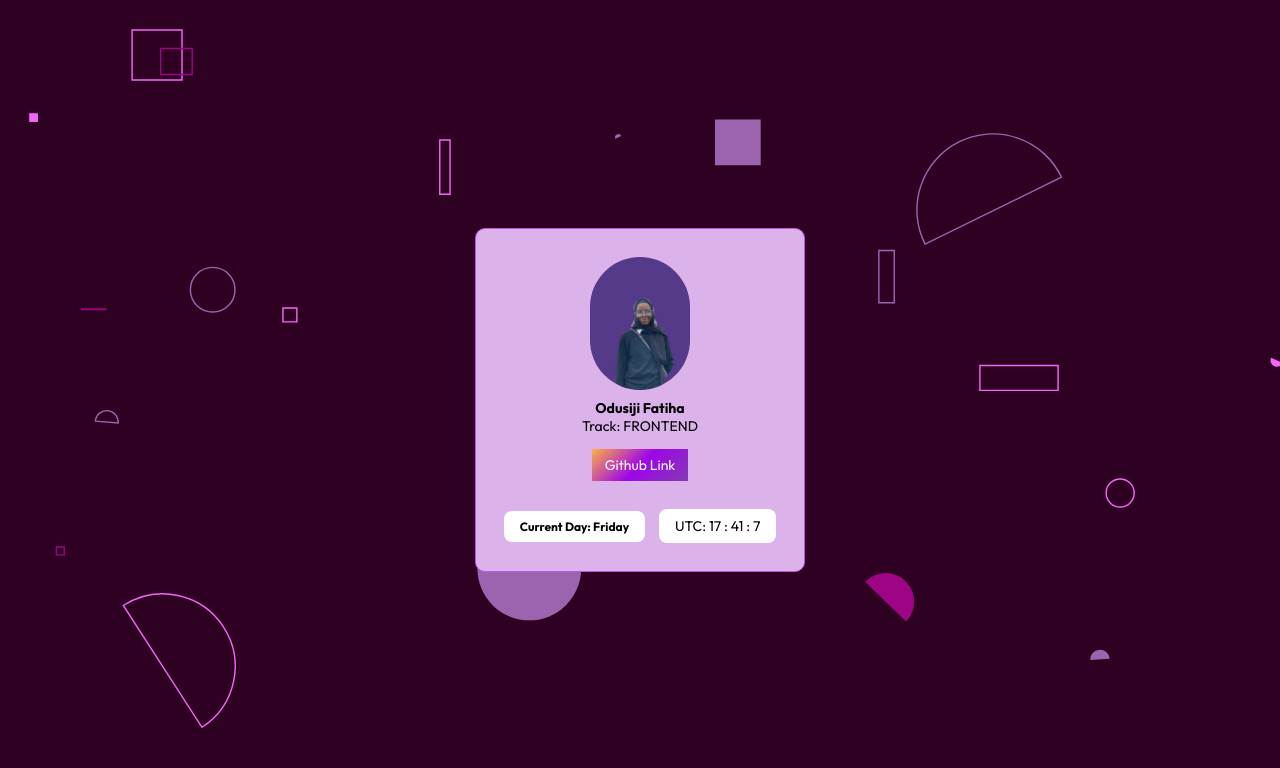
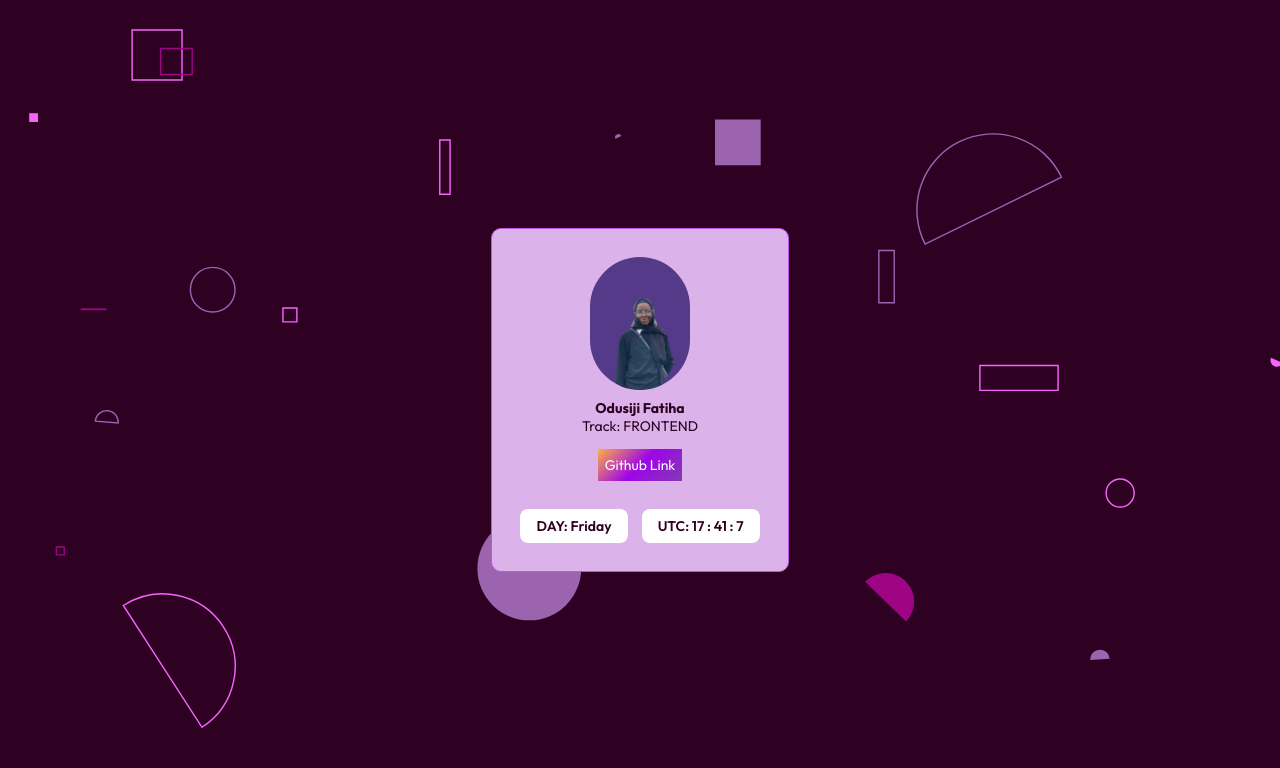
Before and after one commit to Lolodusiji/HNG-first-task, a plain HTML site: page index.html in a window 1280 px wide. Drawn offline with Linux system fonts and the light colour scheme.

Commit message:
date and time js

```diff
--- a/app.js
+++ b/app.js
@@ -33,16 +33,24 @@ const updateClock = () => {
 
 setInterval(updateClock, 1000);
 
-const dayElement = document.querySelector('.Day');
+const dayElement = document.querySelector('.day');
 
 const updateDay = () => {
   const now = new Date();
 
-  const dayOfWeek = now.toLocaleDateString(undefined, { weekday: 'long' });
+  const options = { weekday: 'long' };
+  const dayOfWeek = new Intl.DateTimeFormat('en-US', options).format(now);
 
-  const formattedDay = `
-    <span>Current Day</span>:
-    <span>${dayOfWeek}</span>
-  `;
-  dayElement.innerHTML = formattedDay;
+  dayElement.textContent = dayOfWeek;
 };
+
+// Call the function to initially set the day
+updateDay();
+
+// Update the day every second (optional)
+setInterval(updateDay, 1000);
+
+
+
+//   dayElement.innerHTML = formattedDay;
+// };
--- a/index.html
+++ b/index.html
@@ -19,7 +19,8 @@
 
         <div class="flex">
             <div class="Day">
-                <h4>Current Day: Friday</h4>
+                <!-- <h4>Current Day: Friday</h4> -->
+                <p>DAY: <span class="day"></span></p>
             </div>
          <div class="Time">
             <!-- <h4>UTC: 3:21:10:617</h4> -->
--- a/style.css
+++ b/style.css
@@ -49,10 +49,12 @@ img{
 h3{
     text-align: center;
     margin-top: 3rem;
+    color: #2e0022;
 }
 
 p{
     text-align: center;
+    color: #2e0022;
 }
 
 button{
@@ -86,21 +88,17 @@ button{
 
 h4{
     font-size: 12px;
-
+   font-weight: 600;
 }
 
-.day{
-    background: #fff;
-    padding: 8px 16px;
-    white-space: nowrap;
-    border-radius: 8px;
-}
 
 .Time{
     background: #fff;
     padding: 8px 16px;
     white-space: nowrap;
     border-radius: 8px;
+    color: #2e0022;
+    font-weight: 600;
     /* width: 90%; */
 }
 
@@ -109,4 +107,7 @@ h4{
     padding: 8px 16px;
     white-space: nowrap;
     border-radius: 8px;
+    font-weight: 600;
+    color: #2e0022;
+
 }
```
